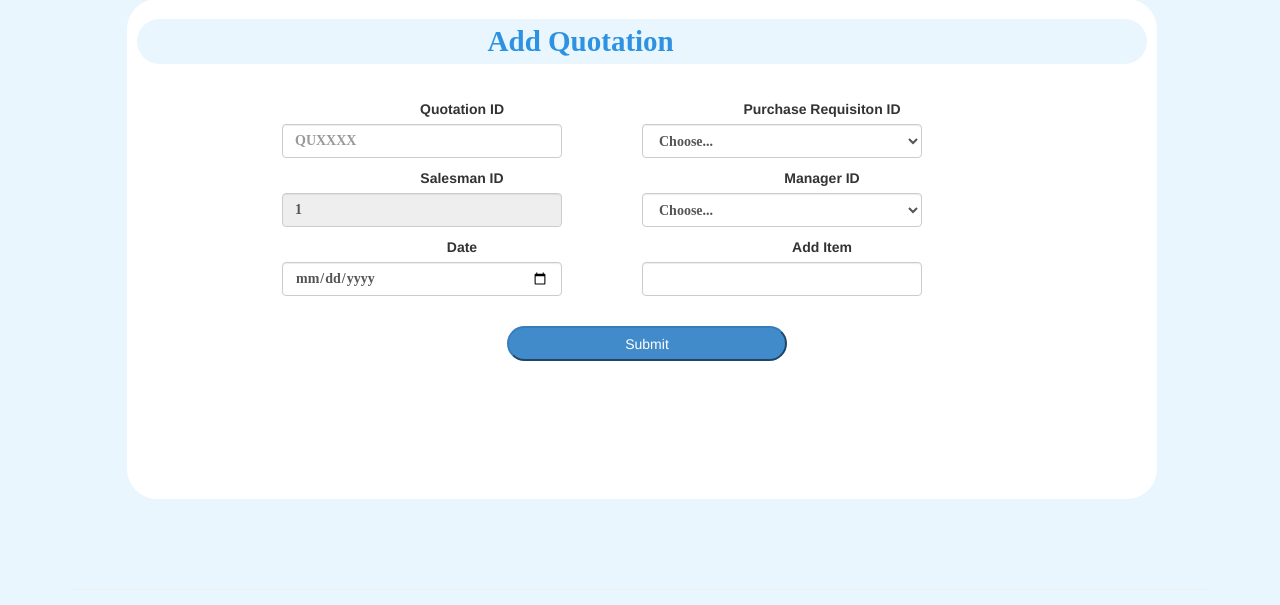
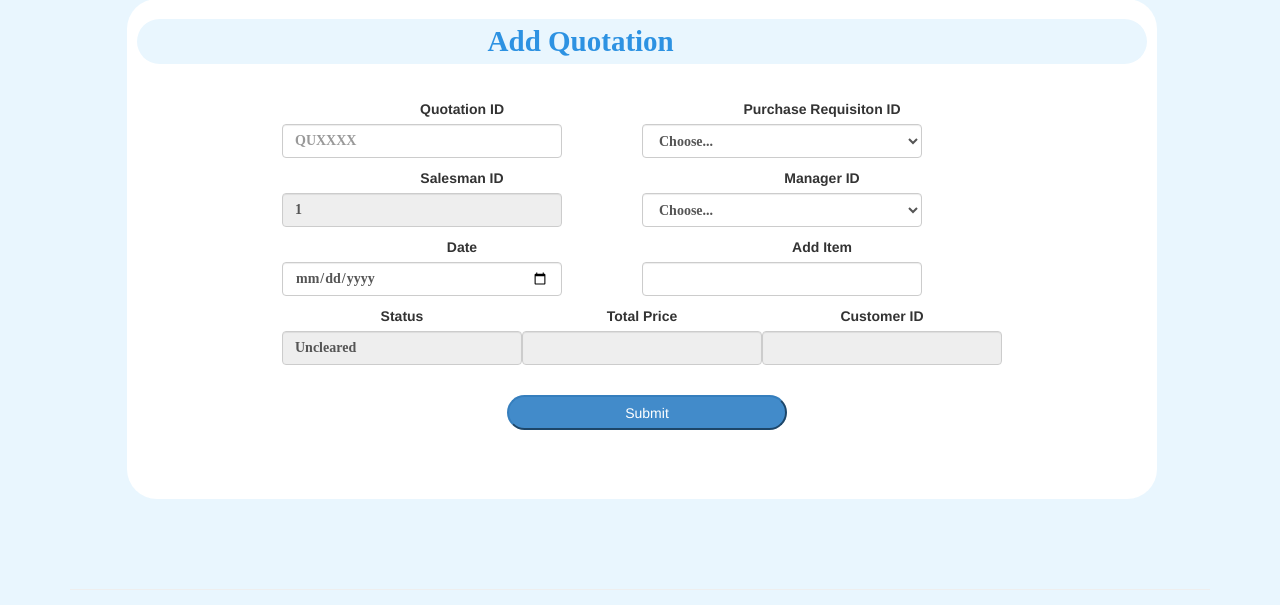
Before and after one commit to RockSolidSoln/Quotation-System, a Django app: page /add_quotation/ in a window 1280 px wide. Shown: the part 121-726 px from the top of the page. Run offline with Django 4.2, Linux system fonts and the light colour scheme; a user stored in the database is signed in; tables that the repository leaves empty hold one stand-in row (values such as "Sample post"); some libraries are stand-ins or nearby versions.

Commit message:
kinda done

```diff
--- a/quotation_system/addItem/forms.py
+++ b/quotation_system/addItem/forms.py
@@ -2,12 +2,13 @@ from django import forms
 from project.models import Quotation, QuotationItems
 
 class QuotationForm(forms.ModelForm):
+    total_price = forms.FloatField(label='Total Price')
     class Meta:
         model = Quotation
         fields = ['quotation_id',
-                'pr_id', 'salesman_id',
+                'pr_id', 'salesman_id', 'customer_id',
                 'manager_id', 'total_price',
-                'date', 'status']
+                'date', 'status', 'number_of_items']
 
 class QuotationItemsForm(forms.ModelForm):
     class Meta:
--- a/quotation_system/addItem/templates/addItem/addQuotation.html
+++ b/quotation_system/addItem/templates/addItem/addQuotation.html
@@ -30,10 +30,11 @@
 
                     <div class="col">
                         <label class="p-tag">Purchase Requisiton ID</label>
-                        <select class="form-control" id="inputGroupSelect01" name="pr_id">
+                        <select class="form-control" id="inputGroupSelect01"
+                        name="pr_id" onchange="updateCustomerId()">
                             <option selected>Choose...</option>
                             {% for pr in pr_id %}
-                                <option value="{{ pr }}">{{ pr_id }}</option>
+                                <option value="{{ pr }}">{{ pr }}</option>
                             {% endfor %}
                         </select>
                     </div>
@@ -53,8 +54,8 @@
 
                           <select class="form-control" id="inputGroupSelect01" name="manager_id">
                             <option selected>Choose...</option>
-                            {% for manager in manager_id%}
-                                <option value="1">{{ manager_id}}</option>
+                            {% for manager in manager_id %}
+                            <option value="{{ manager }}">{{ manager }}</option>
                             {% endfor %}
                           </select>
                     </div>
@@ -66,11 +67,26 @@
                     </div>
                     <div class="col">
                         <label class="p-tag">Add Item</label>
-                        <input type="number" class="form-control add-field-input" >
+                        <input type="number" class="form-control add-field-input" name="number_of_items"
+                        id="numberOfFields" value="" >
                     </div>
                 </div>
                 <div class="items-container"></div>
+                <div class="form-row">
+                    <div class="col">
+                        <label class="p-tag">Status</label>
+                        <input type="text" name="status" class="form-control" readonly value="Uncleared">
+                    </div>
+                    <div class="col">
+                        <label class="p-tag">Total Price</label>
+                        <input type="number" name="total_price" class="form-control total_price" readonly>
+                    </div>
+                    <div class="col">
+                        <label class="p-tag">Customer ID</label>
+                        <input type="text" class="form-control" required id="customer_id" name="customer_id" value="" readonly>
+                    </div>
 
+                </div>
                 <div class="col-md-offset-3 col-md-10 " >
                     <input type="submit" value="Submit"
                     style="border-radius: 50px; margin-top: 20px;
@@ -102,12 +118,39 @@
                 </td>
                 <td>
                     <label>Item Price</label>
-                    <input type="number" name="q_item_price"class="form-control item-price">
+                    <input type="number" name="q_item_price" class="form-control item-price">
                 </td>
             </tr>
         `);
     }
 });
+
+$(document).on('input', '.item-price', function() {
+    var totalPrice = 0;
+    $('.item-field').each(function() {
+        var itemPrice = parseFloat($(this).find('.item-price').val());
+        var itemQuantity = parseFloat($(this).find('.item-quantity').val());
+        totalPrice += itemPrice * itemQuantity;
+    });
+    $('.total_price').val(totalPrice);
+});
+document.getElementById("inputGroupSelect01").addEventListener("change", updateCustomerId);
+
+function updateCustomerId() {
+        var pr_id = document.getElementById("inputGroupSelect01").value;
+
+        $.ajax({
+          type: 'GET',
+          url: '/get_customer_id/',
+          data: {
+            'pr_id': pr_id
+          },
+          success: function (data) {
+            document.getElementById("customer_id").value = data.customer_id;
+        }
+        });
+    }
+
 
 </script>
 <script src="{% static 'app/scripts/jquery-1.10.2.js' %}"></script>
--- /dev/null
+++ b/quotation_system/addItem/urls.py
@@ -0,0 +1,2 @@
+from django.urls import path
+from .views import get_customer_id
--- a/quotation_system/addItem/views.py
+++ b/quotation_system/addItem/views.py
@@ -3,16 +3,16 @@ from django.contrib.auth.decorators import login_required
 from datetime import datetime
 from project.models import PurchaseRequisition, PurchaseOrder, Quotation, PRItems, POItems, QuotationItems, Salesman, Manager, Customer, FinanceOfficer
 from .forms import QuotationForm, QuotationItemsForm
-
+from django.http import JsonResponse
+from django.forms.models import model_to_dict
 # Create your views here.
 
 @login_required
 def add_quotation(request):
     salesman_id = Salesman.objects.get(user=request.user).salesman_id
-    manager_id = Manager.objects.get().manager_id
-    pr_id = PurchaseRequisition.objects.get().pr_id
+    manager_id = list(Manager.objects.values_list('manager_id', flat=True))
+    pr_id = list(PurchaseRequisition.objects.values_list('pr_id', flat=True))
 
-    print(pr_id)
     context = {
             'manager_id': manager_id,
             'salesman_id': salesman_id,
@@ -26,18 +26,36 @@ def add_quotation(request):
 
         if form.is_valid():
             quotation = form.save()
-            item_count = int(request.POST.get('add-field-input'))
+            item_count = quotation.number_of_items
             for i in range(item_count):
-                item_name = request.POST.get(f'item-name-{i}')
-                item_quantity = request.POST.get(f'item-quantity-{i}')
-                item_price = request.POST.get(f'item-price-{i}')
-                QuotationItems.objects.create(q_item_name=item_name, q_item_quantity=item_quantity, q_item_price=item_price, quotation_id=quotation)
+                q_item_name = request.POST.get(f'q_item_name-{i}')
+                print(q_item_name)
+                q_item_quantity = request.POST.get(f'q_item_quantity-{i}')
+                q_item_price = request.POST.get(f'q_item_price-{i}')
+                QuotationItems.objects.create(q_item_name=q_item_name,
+                                q_item_quantity=q_item_quantity,
+                                q_item_price=q_item_price,
+                                quotation_id=quotation)
                 print("Successfully created Quotation")
         else:
             print(form.errors)
             print("Error creating Quotation")
+            return render(request, 'addItem/addQuotation.html', context)
 
     return render(request,'addItem/addQuotation.html',context)
+
+def get_customer_id(request):
+    pr_id = request.GET.get('pr_id')
+    try:
+        pr = PurchaseRequisition.objects.get(pr_id=pr_id)
+        customer = pr.customer_id
+        print(customer)
+        customer_dict = model_to_dict(customer)
+        return JsonResponse(customer_dict, safe=False)
+    except PurchaseRequisition.DoesNotExist:
+        print("Error in getting Customer Id")
+        return JsonResponse({'error': 'Invalid Purchase Requisition ID'}, status=400)
+
 
 def show_quotation(request):
     new_quotation_id = request.POST['quotation_id']
--- a/quotation_system/project/models.py
+++ b/quotation_system/project/models.py
@@ -64,6 +64,7 @@ class PurchaseRequisition(models.Model):
     pr_id = models.CharField(primary_key=True, max_length=10)
     customer_id = models.ForeignKey(Customer,default=None, on_delete=models.CASCADE)
     date = models.DateField()
+    # number_of_items =  models.PositiveIntegerField(default=None, null=True)
 
     def __str__(self):
         return str(self.pr_id)
@@ -77,6 +78,7 @@ class Quotation(models.Model):
     total_price = models.FloatField(default=None, null=True)
     date = models.DateField()
     status = models.CharField(max_length=20, default="unclear")
+    number_of_items =  models.PositiveIntegerField(default=None, null=True)
 
     def price_display(self):
         return "${:,.2f}".format(self.total_price)
@@ -91,6 +93,8 @@ class PurchaseOrder(models.Model):
     finance_officer_id = models.ForeignKey(FinanceOfficer,default=None, on_delete=models.CASCADE)
     total_price = models.FloatField(default=None, null=True)
     date = models.DateField()
+    number_of_items =  models.PositiveIntegerField(default=None, null=True)
+
     def price_display(self):
         return "${:,.2f}".format(self.total_price)
     def __str__(self):
--- a/quotation_system/quotation_system/urls.py
+++ b/quotation_system/quotation_system/urls.py
@@ -40,4 +40,5 @@ urlpatterns = [
     path('add_quotation/', additem_views.add_quotation, name='add_quotation'),
     path('view_one_quotation/', views.view_one_quotation, name='view_one_quotation'),
     path('view_one_PR/', views.view_one_PR, name='view_one_PR'),
+    path('get_customer_id/', additem_views.get_customer_id, name='get_customer_id'),
 ]
```
Also changed, not shown: quotation_system/project/migrations/0015_purchaseorder_number_of_items.py (added), quotation_system/project/migrations/0016_quotation_number_of_items.py (added).
